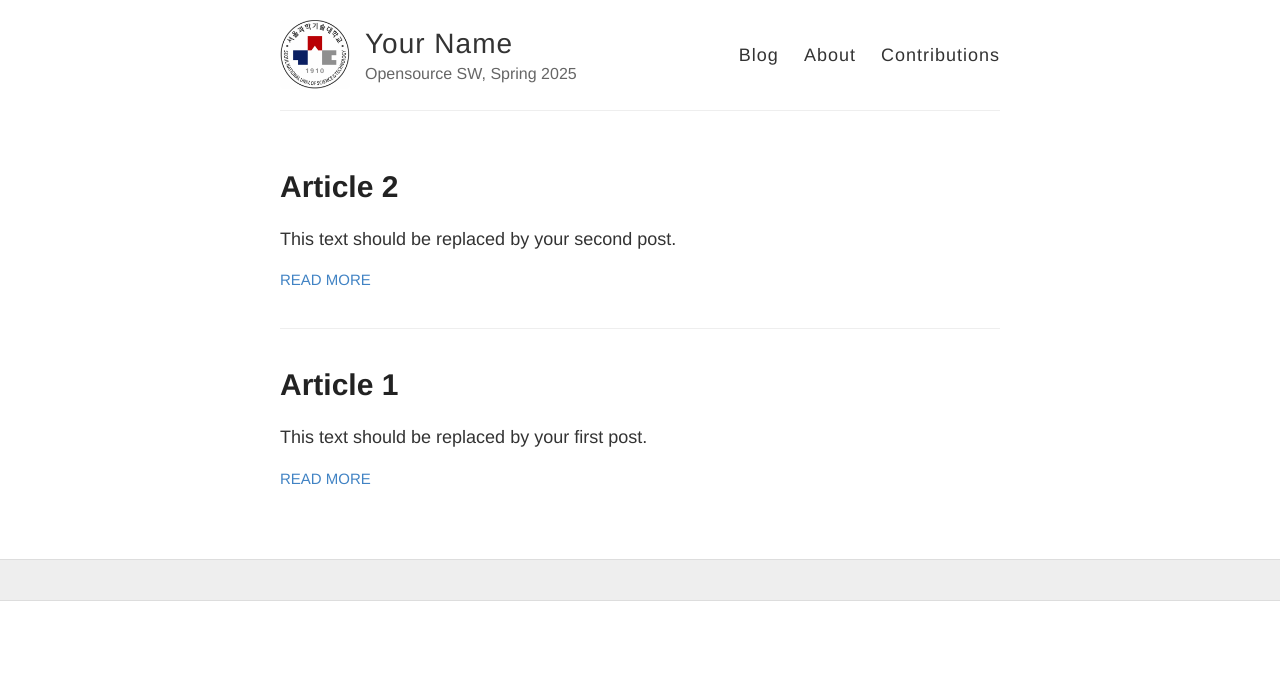
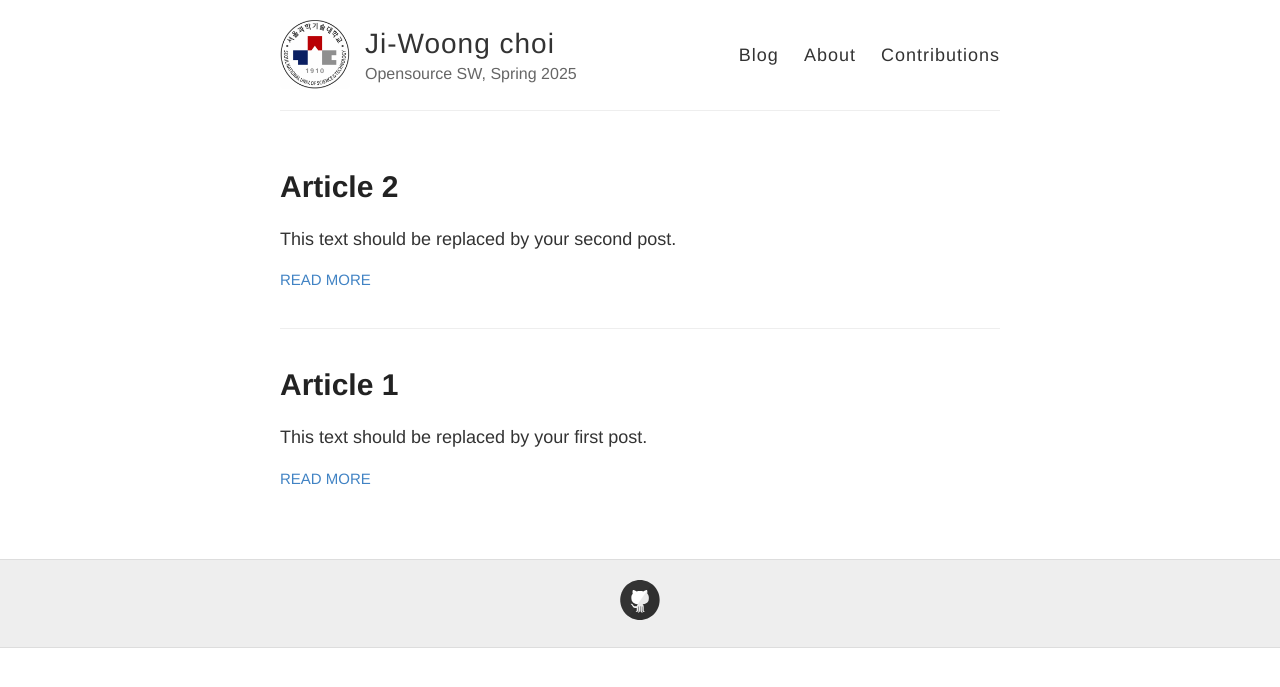
Before and after one commit to IISE-OSS25/chlwldnd542-blog, a Jekyll site: the page built from index.html, in a window 1280 px wide. Shown: the top 687 px of the page. Built offline with Jekyll 4.4.1, drawn with Linux system fonts in a browser that asks for light colours.

Commit message:
Update config file

```diff
--- a/_config.yml
+++ b/_config.yml
@@ -3,7 +3,7 @@
 #
 
 # Name of your site (displayed in the header)
-name: Your Name
+name: Ji-Woong choi
 
 # CUSTOMIZE
 # Short bio or description (displayed in the header)
@@ -15,7 +15,7 @@ description: Opensource SW, Spring 2025
 # on the web). Replace "blog" by the name of your own repository.
 # It should be "USER_NAME-blog" in which USER_NAME is replaced by your actual
 # user name for GitHub.
-avatar: /blog/images/icon.png
+avatar: /chlwldnd542-blog/images/icon.png
 
 # CUSTOMIZE
 #
@@ -28,7 +28,7 @@ footer-links:
   email:
   facebook:
   flickr:
-  github: # your github account name, example joannakl
+  github: chlwldnd542
   instagram:
   linkedin:
   pinterest:
@@ -41,12 +41,12 @@ footer-links:
 # Your blog URL (e.g. https://iise-oss25.github.io/blog )
 # Replace the last part by the name of your own repository.
 # It should be "/YOUR_ID-blog".
-url: "https://iise-oss25.github.io/blog"
+url: "https://iise-oss25.github.io/chlwldnd542-blog"
 
 # CUSTOMIZE
 # Replace "/blog" by the name of your own repository.
 # ex.,  "/YOUR_ID-blog"
-baseurl: "/blog"
+baseurl: "/chlwldnd542-blog"
 
 #
 # !! You don't need to change any of the configuration flags below !!
```
